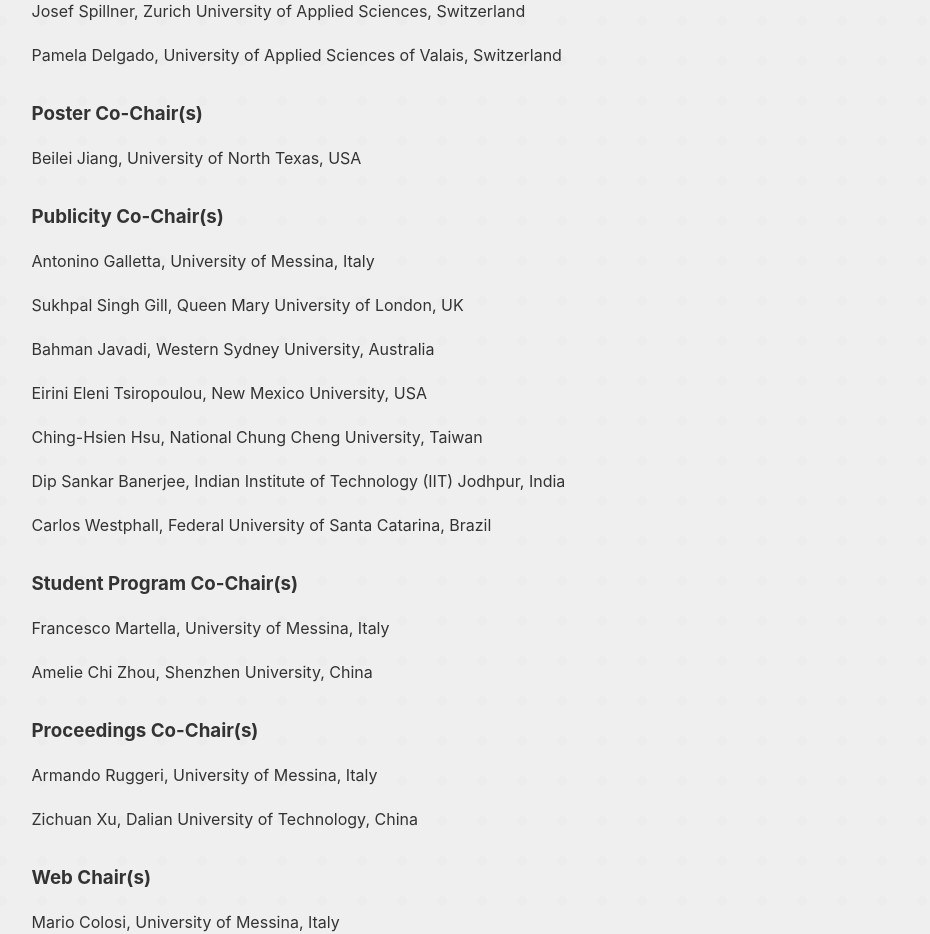
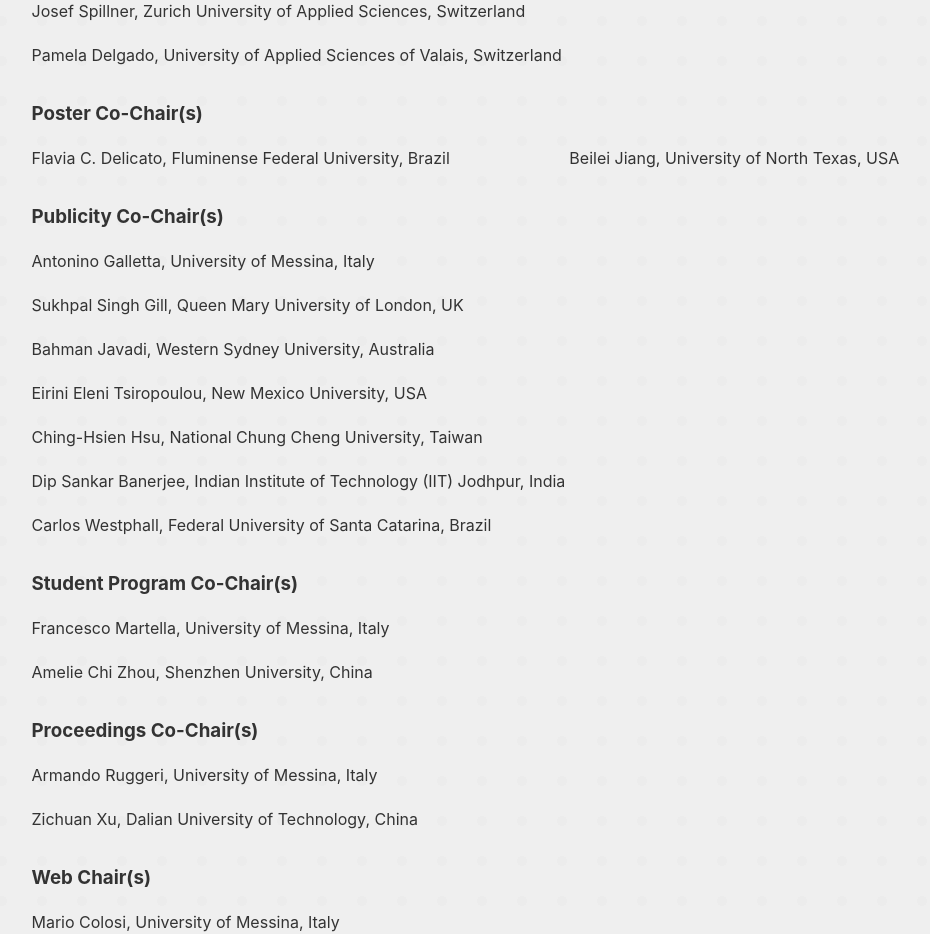
Before and after one commit to UCC-Conference/BDCAT2023, a React (Create React App) app: page /organizing-committee in a window 1280 px wide. Shown: the part 780-1714 px from the top of the page, without its empty margins (119-1049 px from the left). Built offline with nearby package versions, Linux system fonts and the light colour scheme.

Commit message:
update: new poster chair added

```diff
--- a/src/pages/OrganizingCommittee.js
+++ b/src/pages/OrganizingCommittee.js
@@ -64,6 +64,7 @@ const OrganizingCommittee = () => {
                             </th>
                         </tr>
                         <tr>
+                            <td>Flavia C. Delicato, Fluminense Federal University, Brazil</td>
                             <td>Beilei Jiang, University of North Texas, USA</td>
                         </tr>
 
```
